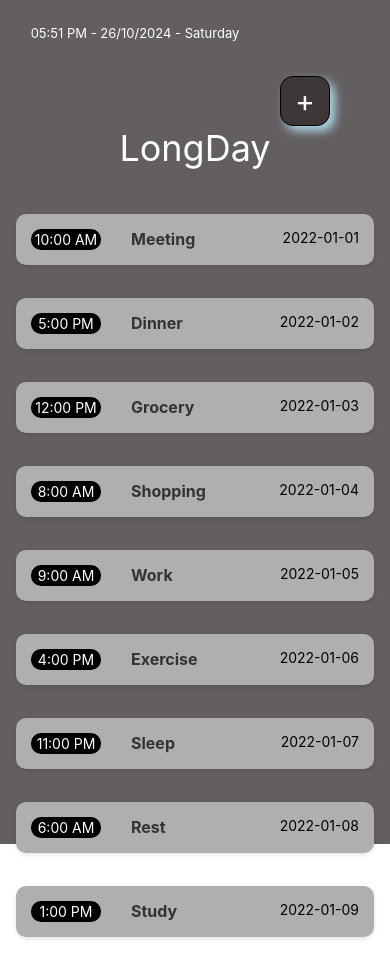
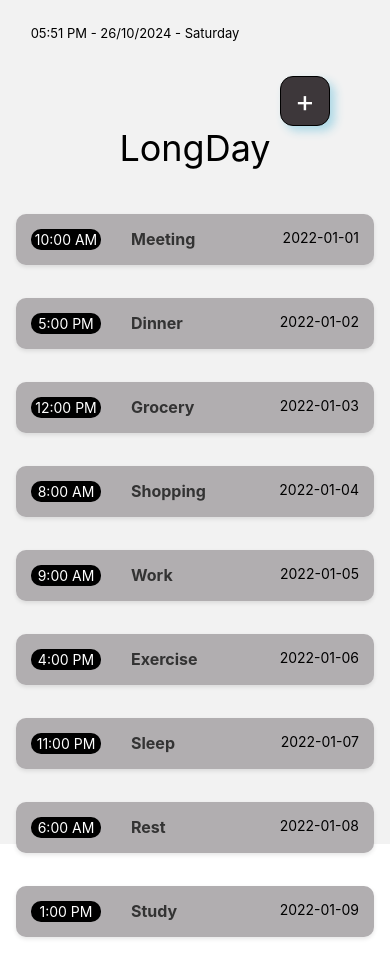
Before and after one commit to SheshanFernando2021/LongDay-ReactAnd.Net, a React Native app: screen / in a window 390 px wide. Built offline with nearby package versions, Linux system fonts and the light colour scheme.

Commit message:
Navigation fixed from the items

```diff
--- a/App.js
+++ b/App.js
@@ -5,13 +5,20 @@ import Entry from "./src/Components/Entry/Entry";
 import Details from "./src/Components/Details/Details";
 import Delete from "./src/Components/Delete/Delete";
 import Clock from "./src/Components/Clock/Clock";
+import { NavigationContainer } from '@react-navigation/native';
+import { createNativeStackNavigator } from '@react-navigation/native-stack';
+export default function App() {
+  const Stack = createNativeStackNavigator();
+  return (
+    <NavigationContainer >
+    <Stack.Navigator screenOptions={{headerShown:false}} >
+      <Stack.Screen name="Home"  component={Home} />
+      <Stack.Screen name="Details" component={Details} />
+    </Stack.Navigator>
+    <StatusBar hidden={true}/>
 
-export default function App() {
-  return (
-    <View style={styles.container}>
-      <Home />
-      <StatusBar hidden={true} />
-    </View>
+  </NavigationContainer>
+
   );
 }
 
--- a/src/Components/Clock/Clock.js
+++ b/src/Components/Clock/Clock.js
@@ -37,7 +37,7 @@ const styles = StyleSheet.create({
   },
   dateTime: {
     fontSize: 13,
-    color: "white",
+    color: "black",
   },
 });
 
--- a/src/Components/Details/Details.js
+++ b/src/Components/Details/Details.js
@@ -1,12 +1,43 @@
-import { View, Text } from "react-native";
 import React from "react";
+import { View, Text, StyleSheet } from "react-native";
+import { Navigation } from '@react-navigation/native';
+import { createNativeStackNavigator } from '@react-navigation/native-stack';
 
-const Details = () => {
+const Details = ({ route }) => {
+  const { item } = route.params; // Get the item from route params
+
   return (
-    <View>
-      <Text>Details</Text>
+    <View style={styles.container}>
+      <Text style={styles.title}>{item.title}</Text>
+      <Text style={styles.date}>{item.date}</Text>
+      <Text style={styles.time}>{item.time}</Text>
+      <Text style={styles.description}>{item.description}</Text>
     </View>
   );
 };
 
+const styles = StyleSheet.create({
+  container: {
+    flex: 1,
+    padding: 20,
+    backgroundColor: "#fff",
+  },
+  title: {
+    fontSize: 24,
+    fontWeight: "bold",
+  },
+  date: {
+    fontSize: 18,
+    color: "#666",
+  },
+  time: {
+    fontSize: 18,
+    color: "#666",
+  },
+  description: {
+    fontSize: 16,
+    marginTop: 10,
+  },
+});
+
 export default Details;
--- a/src/Components/Home/Home.js
+++ b/src/Components/Home/Home.js
@@ -9,61 +9,70 @@ import {
 import React from "react";
 import Clock from "../Clock/Clock";
 
-const Home = () => {
+const Home = ({ navigation }) => {
   const DummyList = [
     {
       id: 1,
       title: "Meeting",
       date: "2022-01-01",
       time: "10:00 AM",
+      description: "Meeting with client",
     },
     {
       id: 2,
       title: "Dinner",
       date: "2022-01-02",
       time: "5:00 PM",
+      description: "Dinner with friends",
     },
     {
       id: 3,
       title: "Grocery",
       date: "2022-01-03",
       time: "12:00 PM",
+      description: "Grocery shopping",
     },
     {
       id: 4,
       title: "Shopping",
       date: "2022-01-04",
       time: "8:00 AM",
+      description: "Shopping for clothes",
     },
     {
       id: 5,
       title: "Work",
       date: "2022-01-05",
       time: "9:00 AM",
+      description: "Work on project",
     },
     {
       id: 6,
       title: "Exercise",
       date: "2022-01-06",
       time: "4:00 PM",
+      description: "Go to gym",
     },
     {
       id: 7,
       title: "Sleep",
       date: "2022-01-07",
       time: "11:00 PM",
+      description: "Go to bed",
     },
     {
       id: 8,
       title: "Rest",
       date: "2022-01-08",
       time: "6:00 AM",
+      description: "Take a nap",
     },
     {
       id: 9,
       title: "Study",
       date: "2022-01-09",
       time: "1:00 PM",
+      description: "Study for exam",
     },
   ];
 
@@ -81,12 +90,13 @@ const Home = () => {
         </View>
       </View>
 
-      {/* <TouchableOpacity style={styles.DeleteButton}>
-        <Text style={styles.DeleteIcon}>Delete</Text>
-      </TouchableOpacity> */}
       <ScrollView style={styles.list}>
         {DummyList.map((item) => (
-          <TouchableOpacity key={item.id} style={styles.item}>
+          <TouchableOpacity
+            key={item.id}
+            style={styles.item}
+            onPress={() => navigation.navigate('Details', { item })} // Pass the item
+          >
             <Text style={styles.itemTime}>{item.time}</Text>
             <Text style={styles.itemTitle}>{item.title}</Text>
             <Text style={styles.itemDate}>{item.date}</Text>
@@ -108,7 +118,7 @@ const styles = StyleSheet.create({
   },
   h1: {
     fontSize: 36,
-    color: "white",
+    color: "black",
     textAlign: "center",
     paddingTop: 20,
   },
```
Also changed, not shown: package.json (+5 -3 lines), 1 other file (tests, documents, lock files or other folders).
